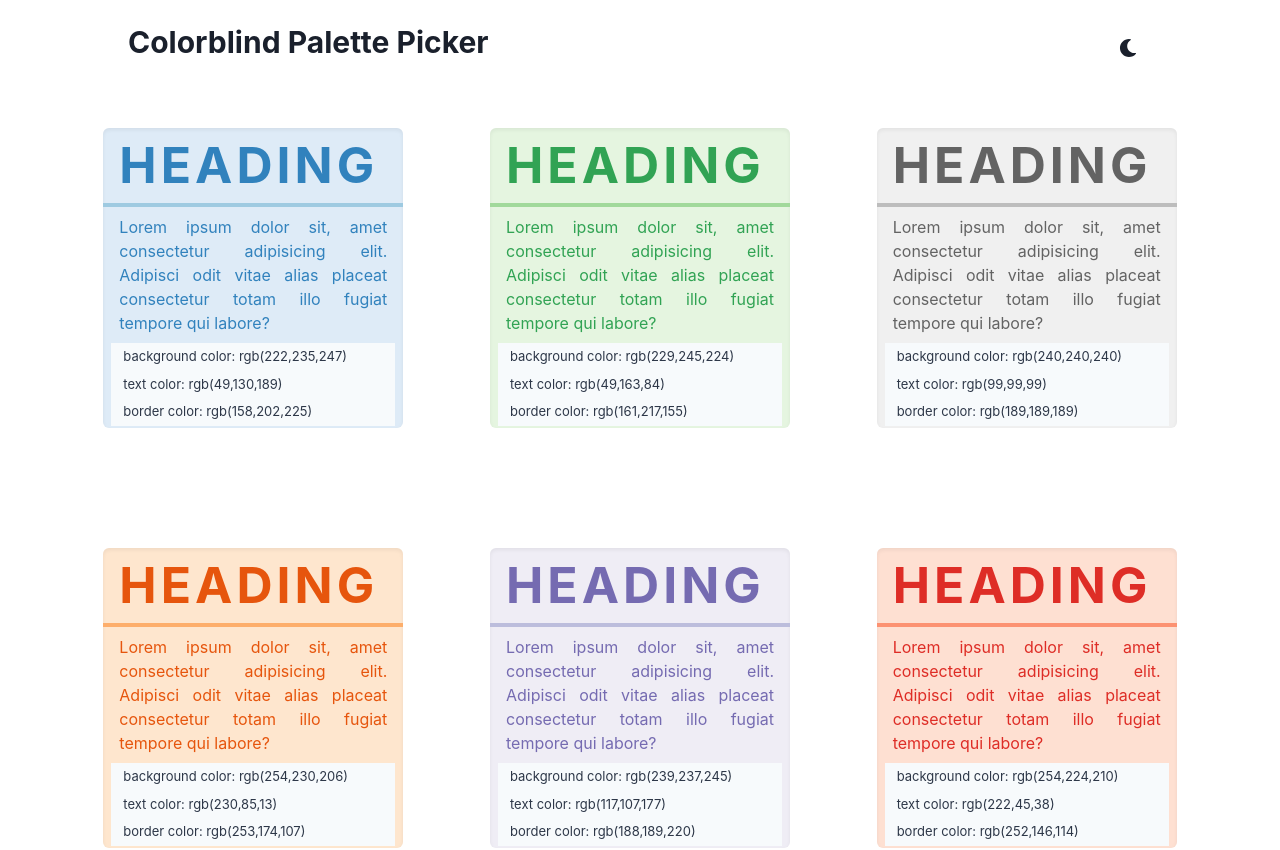
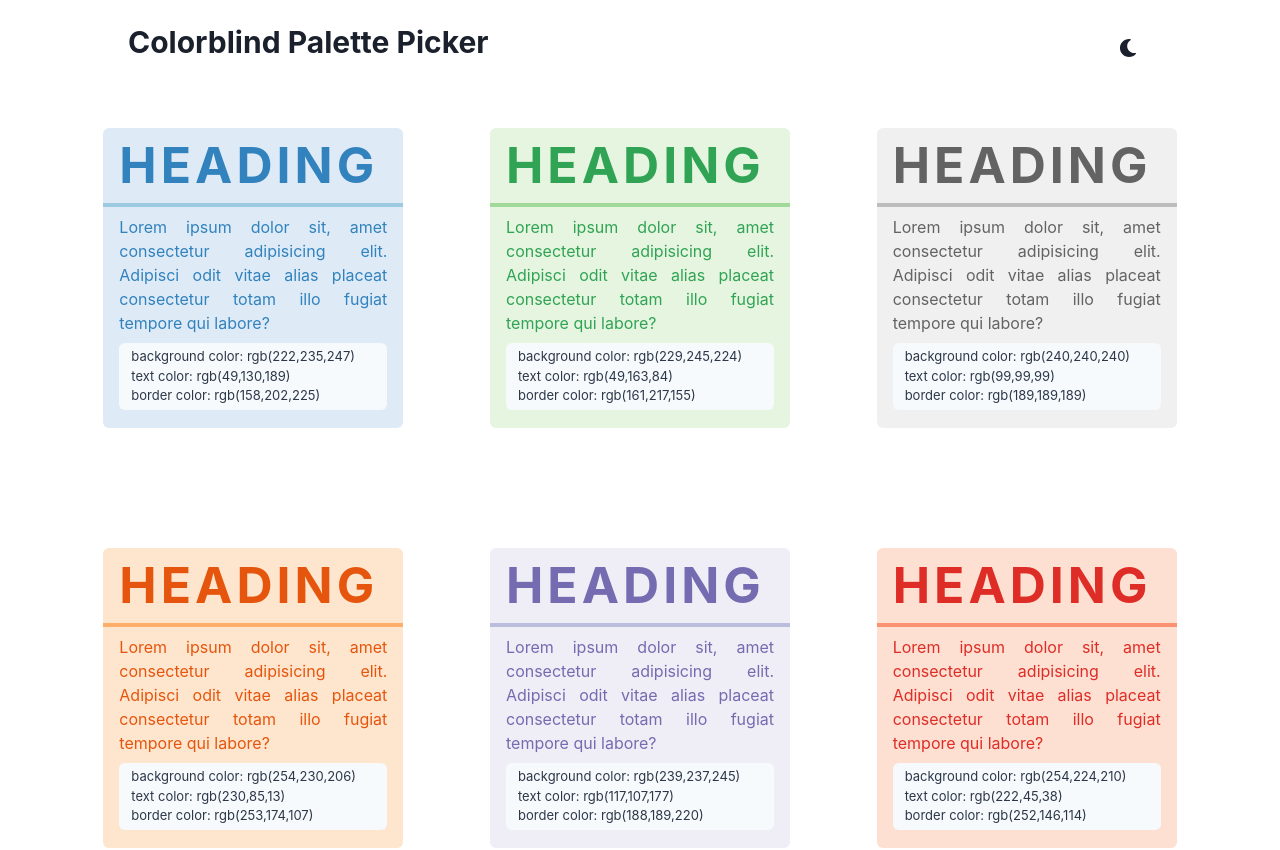
Before and after one commit to daryllcapistrano/colorblind-palette-generator, a React (Create React App) app: page / in a window 1280 px wide. Shown: the top 850 px of the page. Built offline with nearby package versions, Linux system fonts and the light colour scheme.

Commit message:
fix for VStack spacing and border radius

```diff
--- a/src/components/ui/card/index.js
+++ b/src/components/ui/card/index.js
@@ -14,7 +14,7 @@ function Card(props) {
       h="300px"
       w="300px"
       justifySelf="center"
-      boxShadow="inner"
+      // boxShadow="inner"
       rounded="md"
     >
       <Text
@@ -46,10 +46,13 @@ function Card(props) {
         bg="white"
         py={1}
         pl={3}
-        mx={2}
+        mx={4}
+        spacing={0}
         alignItems="flex-start"
         backgroundColor={bg}
         color={color}
+        rounded="md"
+        // boxShadow="inner"
       >
         <Text fontSize="small">background color: {props.color.color1}</Text>
         <Text fontSize="small">text color: {props.color.color3}</Text>
```
Also changed, not shown: 1 other file (tests, documents, lock files or other folders).
